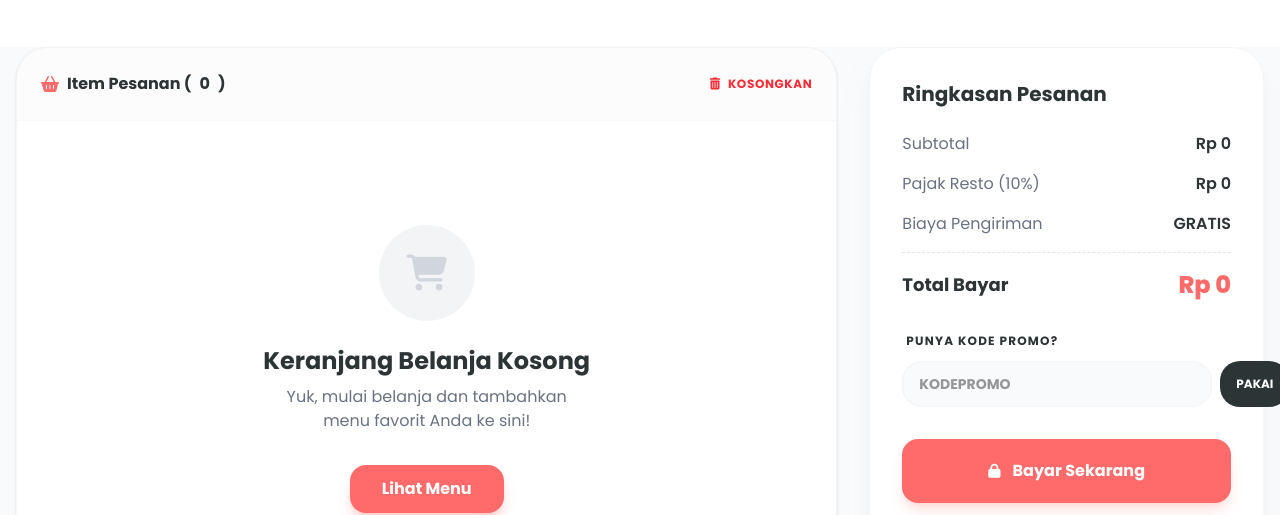
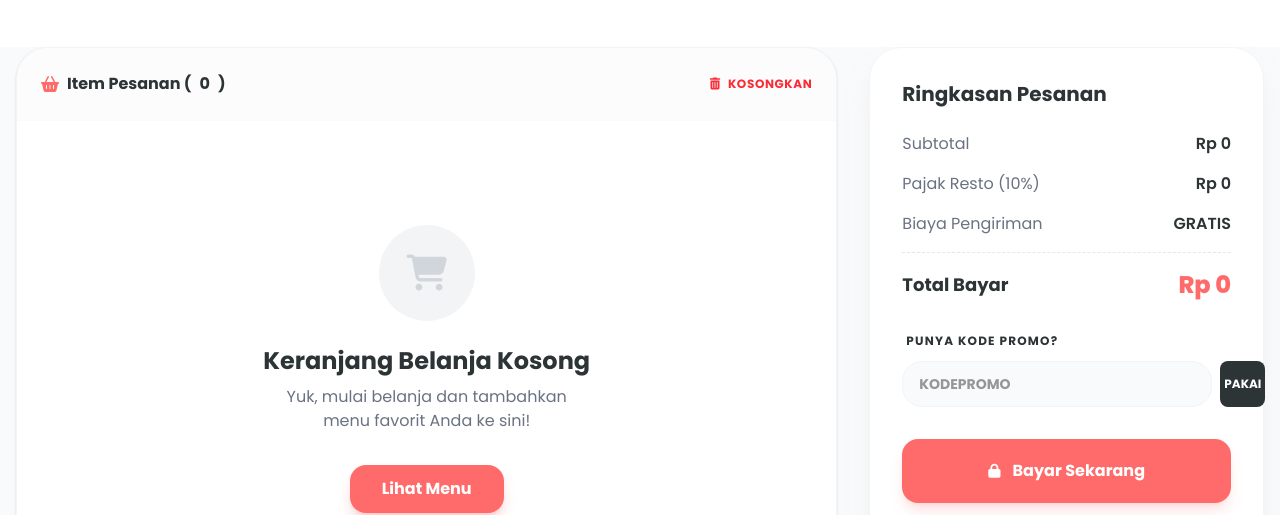
Before and after one commit to MuhammadChairulHamsy/kewirausahaan, a website: page src/pages/cart.html in a window 1280 px wide. Shown: the part 197-712 px from the top of the page. Drawn offline with nearby package versions, Linux system fonts and the light colour scheme.

Commit message:
update button cart

```diff
--- a/src/pages/cart.html
+++ b/src/pages/cart.html
@@ -115,7 +115,7 @@
                             <label class="block text-xs font-bold text-dark uppercase tracking-widest mb-3 ml-1">Punya Kode Promo?</label>
                             <div class="flex gap-2">
                                 <input type="text" id="promoInput" placeholder="KODEPROMO" class="flex-1 px-4 py-3 bg-gray-50 border border-gray-100 rounded-xl outline-none focus:ring-2 focus:ring-primary/20 text-sm font-bold uppercase">
-                                <button id="applyPromoBtn" class="bg-dark text-white px-4 py-3 rounded-xl font-bold text-xs hover:bg-primary transition-all">PAKAI</button>
+                                <button id="applyPromoBtn" class="bg-dark text-white px-1 py-1 rounded-lg font-bold text-xs hover:bg-primary transition-all">PAKAI</button>
                             </div>
                             <p id="promoMessage" class="mt-2 text-[10px] font-medium italic"></p>
                         </div>
```
Also changed, not shown: src/css/output.css.
